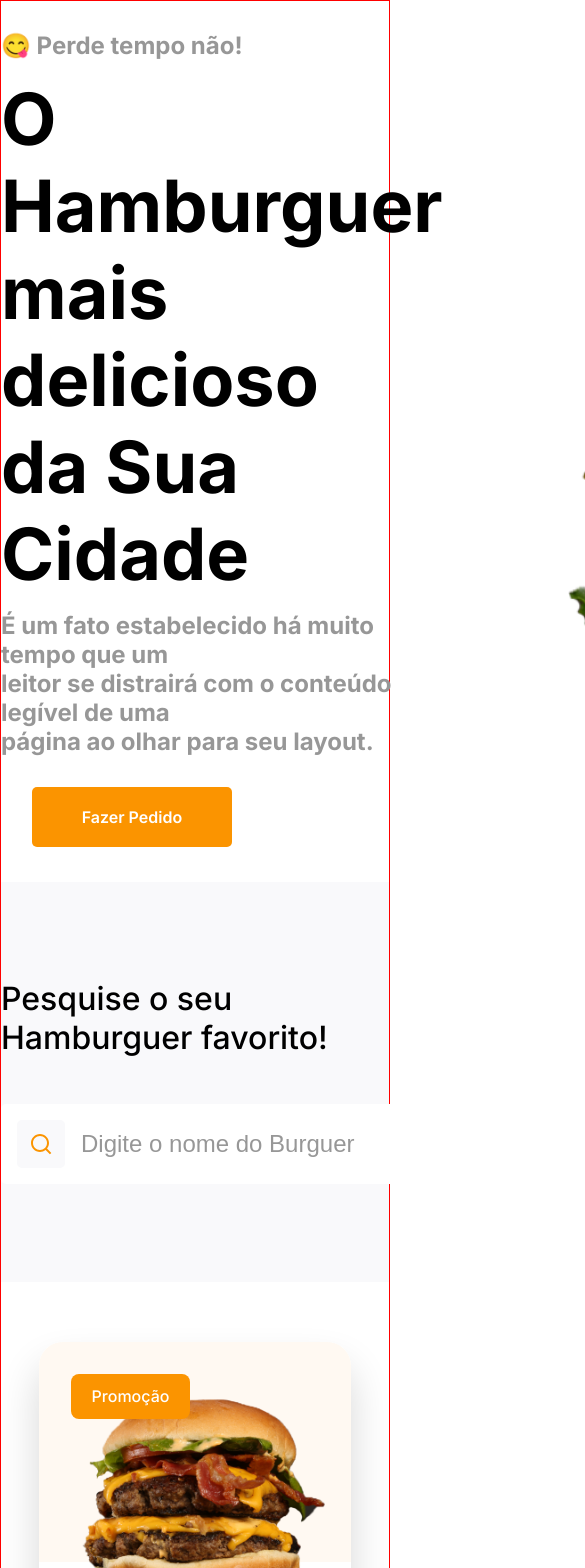
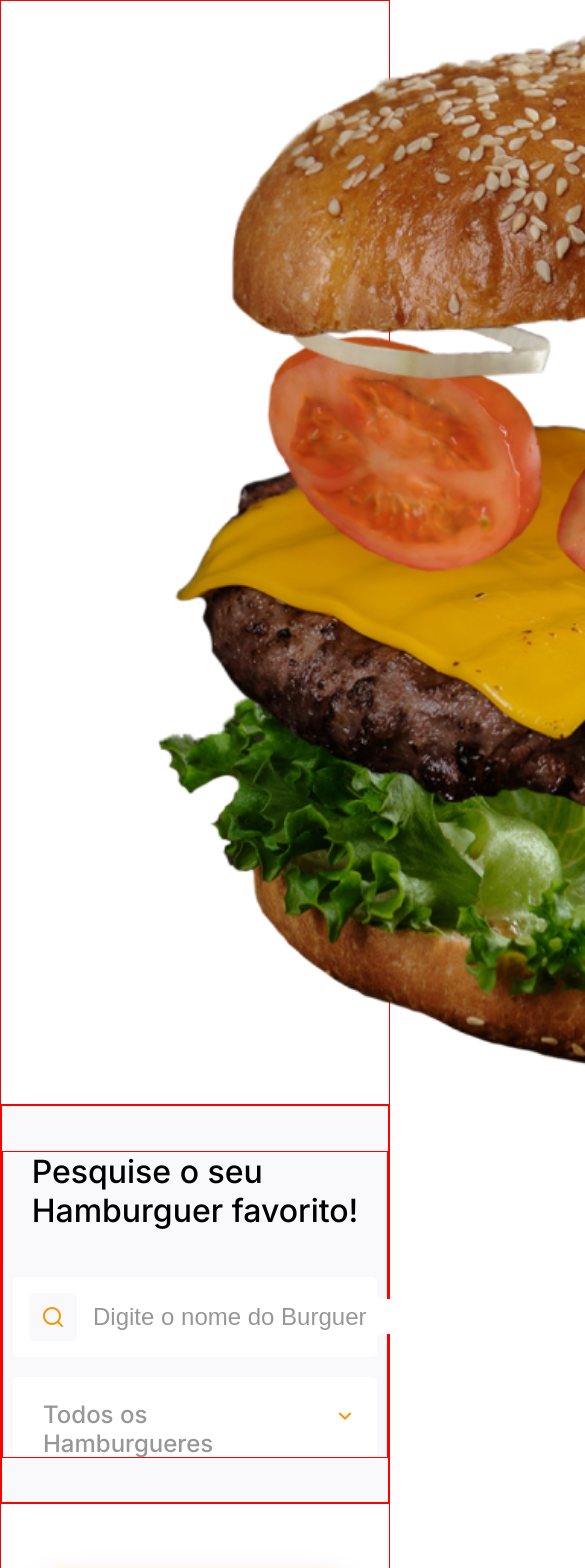
Before and after one commit to Toteck/AC-Delivery, a React (Vite) app: page / in a window 390 px wide. Shown: the top 1568 px of the page, 585 px wide, since content can reach past the window. Built offline with nearby package versions, Linux system fonts and the light colour scheme; a web font is replaced by a local one.

Commit message:
style: adicionando responsividade no menu pesquisar

```diff
--- a/src/App.css
+++ b/src/App.css
@@ -14,7 +14,10 @@
 
 .container {
   margin: 0 auto;
-  max-width: 140rem;
+  /* max-width: 140rem; */
+  width: 100vw;
+  /* justify-content: center; */
+  align-items: center;
   height: auto;
   background-color: #fff;
   display: flex;
@@ -50,24 +53,23 @@ header {
   font-size:2.4rem;
   color: #979797;
   font-family: Inter;
-  margin-top:6.9%;
+  margin-bottom:6rem;
+  margin-top:12.1rem;
 }
 #menu-left h1{
   font-size:7.2rem;
   font-family: Inter;
   color:#000000;
-  margin-top:3.4%;
+  margin-bottom:4.7rem;
 }
 #menu-left h3{
   font-size:2.4rem;
   color: #979797;
   font-family: Inter;
-  margin-top: 3%;
+  margin-bottom:4.9rem;
 }
 #menu-left Button{
-  margin-bottom:8%;
-  margin-left:7%;
-  margin-top:7%;
+  margin-bottom:7rem;
 }
 
 #menu-right{
@@ -97,7 +99,8 @@ header {
 
 .menu-side {
   display: flex;
-  width: 100%;
+  /* width: 100%; */
+  max-width: 140rem;
 }
 
 .menu-left {
@@ -119,11 +122,21 @@ h1 {
 .menu-search {
   height: 40rem;
   display: flex;
+  width: 100vw;
   align-items: center;
   flex-direction: column;
   justify-content: center;
   margin-bottom: 6rem;
   background-color: #F9F9FB;
+  border: 2px solid red;
+}
+
+.menu-search .container-menu-search {
+  max-width: 140rem;
+  border: 1px solid red;
+  display: flex;
+  flex-direction: column;
+  flex-wrap: wrap;
 }
 
 .menu-search #title-search {
@@ -225,7 +238,8 @@ h1 {
 }
 
 footer {
-  max-width: 100%;
+  /* max-width: 100%; */
+  max-width: 140rem;
   min-height: 94rem;
   /* background-color: yellow; */
   /* display: flex;
@@ -241,7 +255,106 @@ footer {
   padding-bottom: 47.2rem;
 }
 
-@media (max-width: 768px) { /* Tablet */
+@media (max-width: 1440px) {
+  .menu-search .container-menu-search {
+    width: 90%;
+  }
+
+  .menu-search .menu-search-row {
+    justify-content: space-between;
+    gap: 0;
+  }
+
+  footer {
+    max-width: 90%;
+  }
+}
+
+@media (max-width: 1024px) {
+  .menu-search-row {
+    flex-direction: column;
+  }
+
+  .menu-search .container-menu-search {
+    max-width: 100%;
+    border: 1px solid red;
+    display: flex;
+    flex-direction: column;
+    flex-wrap: wrap;
+    width: 100%;
+  }
+
+  .menu-search .menu-search-row {
+    display: flex;
+    flex-direction: row;
+    justify-content: space-between;
+    gap: 0;
+    width: 100%;
+  }
+
+}
+
+@media (max-width: 820px) {
+
+  .menu-search #title-search {
+    align-self: center;
+  }
+
+
+  .menu-search .menu-search-row {
+    flex-direction: column;
+    align-items: center;
+  }
+
+  .menu-search .container-tipo {
+    background-color: #fff;
+    max-width: 44rem;
+    /* width: 100%; */
+    height: 8rem;
+    border-radius: 0.5rem;
+
+    display: flex;
+    flex-direction: row;
+    align-items: center;
+  }
+
+  .menu-search .container-tipo
+
+  .menu-search .container-tipo .select-header {
+    gap: 1rem;
+  }
+
+  .custom-select .options-list {
+    z-index: 3;
+  }
+
+  .menu-search .container-menu-search {
+    max-width: 100%;
+    border: 1px solid red;
+    display: flex;
+    flex-direction: column;
+    flex-wrap: wrap;
+    width: 100%;
+    padding: 0 1rem;
+  }
+
+  .menu-search .menu-search-row {
+    display: flex;
+    flex-direction: column;
+    justify-content: space-between;
+    align-items: center;
+    gap: 2rem;
+    width: 100%;
+  }
+
+  .menu-search .container-menu-search .menu-search.row .container-tipo .custom-select .options-list {
+    z-index: 2;
+  }
+
+}
+
+
+@media (max-width: 820px) { /* Tablet */
   footer {
     grid-template-columns: repeat(2, minmax(0, 44rem));
     grid-template-rows: repeat(3, minmax(0, 44rem));
@@ -249,6 +362,22 @@ footer {
 }
 
 @media (max-width: 480px) { /* Mobile */
+
+  .menu-search .container-search {
+    width: 100%;
+  }
+
+  .menu-search .container-tipo {
+    width: 100%;
+  }
+
+  .custom-select .select-header {
+    gap: 1rem;
+  }
+
+  .custom-select .options-list {
+    z-index: 3;
+  }
 
   header {
     display: none;
--- a/src/App.jsx
+++ b/src/App.jsx
@@ -45,6 +45,7 @@ export default function App() {
         </div>
       </div>
       <div className="menu-search">
+        <div className='container-menu-search'>
         <h1 id="title-search">Pesquise o seu<br />Hamburguer favorito!</h1>
         <div className='menu-search-row'>
           <div className="container-search">
@@ -55,15 +56,11 @@ export default function App() {
           </div>
           <div className="container-tipo">
             <Lista options={['Todos os Hamburgueres', 'Tradicional', 'Mexicano']} />
-            {/* <label for="tipo-hamburguer"></label>
-          <select id="tipo-hamburguer" name="tipo-hamburguer">
-            <option value="tradicional">Todos os Hamburgueres</option>
-            <option value="tradicional">Tradicional</option>
-          </select>  */}
+
           </div>
+
         </div>
-
-
+        </div>
       </div>
       <footer>
 
--- a/src/components/Lista/style.css
+++ b/src/components/Lista/style.css
@@ -48,7 +48,7 @@
   background-color: #f9f9f9;
   min-width: 160px;
   box-shadow: 0px 8px 16px 0px rgba(0,0,0,0.2);
-  z-index: 1;
+  z-index: 3;
   list-style: none;
   top: 100%;
   width: 100%;
@@ -63,3 +63,9 @@
 .custom-select .options-list li:hover {
   background-color: #f1f1f1;
 }
+
+@media (max-width: 480px) {
+  .custom-select .select-header {
+    gap: 1rem;
+  }
+}
```
